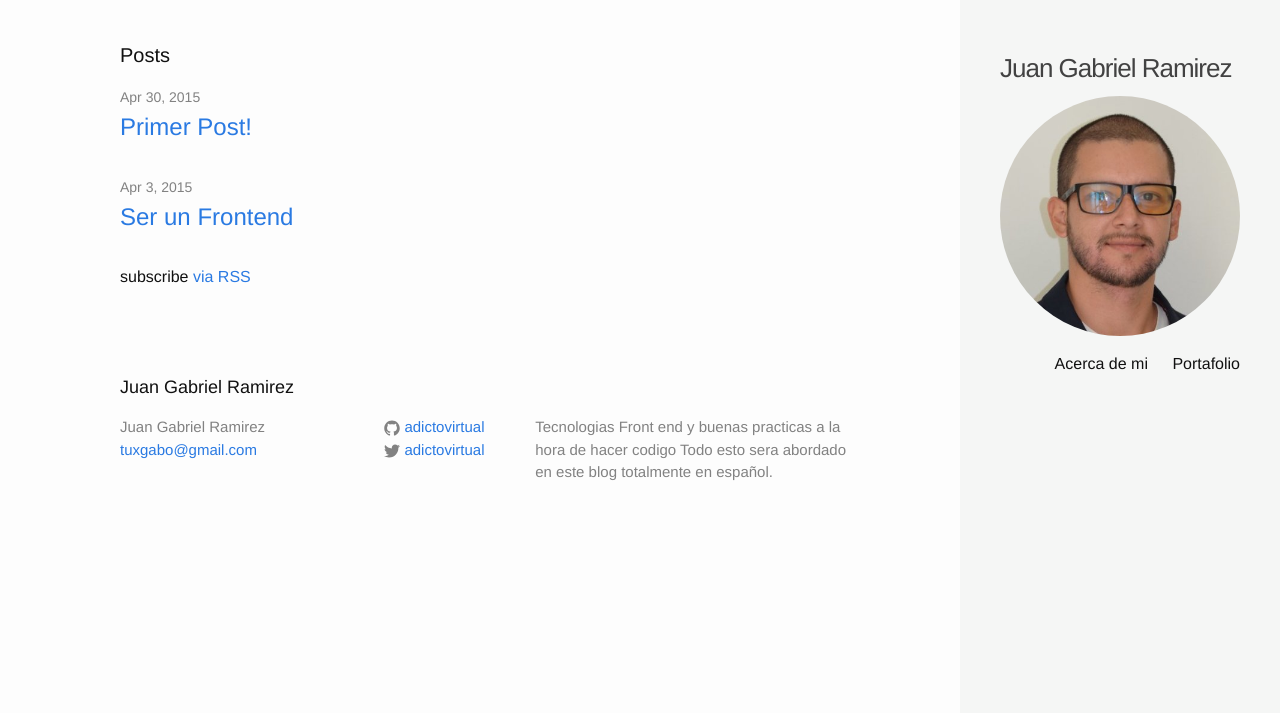
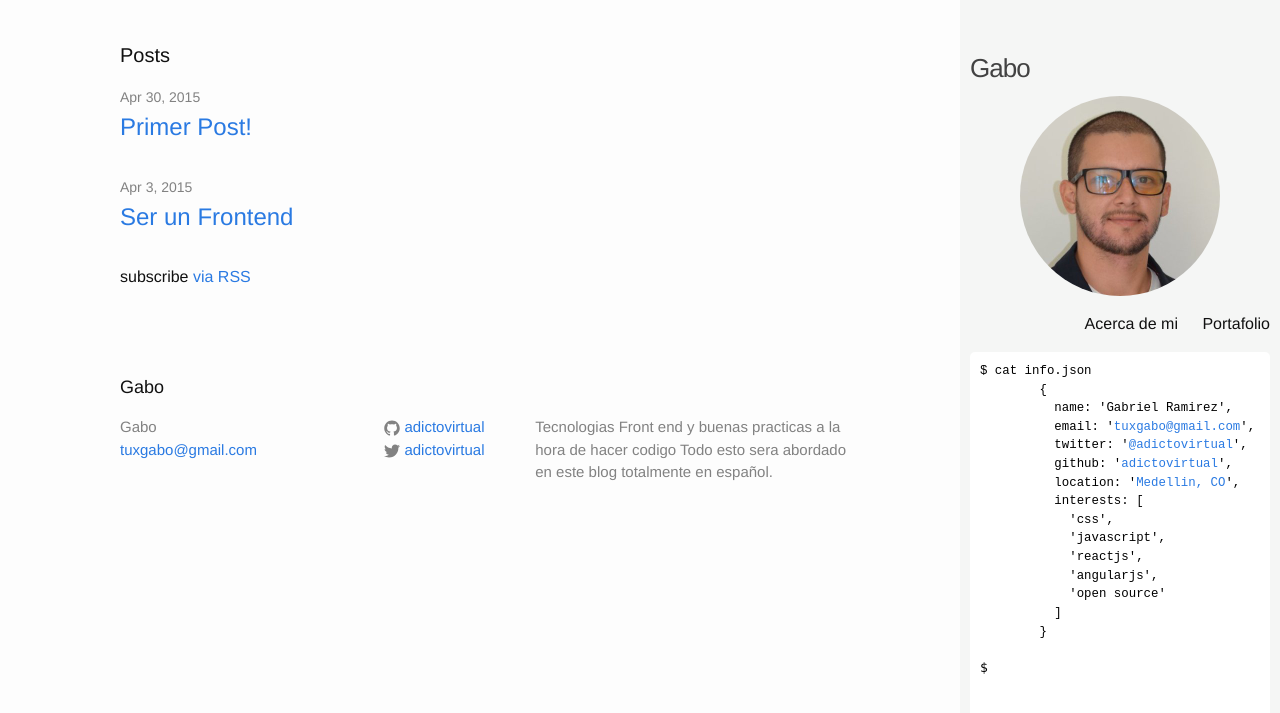
Before and after one commit to juanramirezc2/adictovirtual.github.io, a Jekyll site: the page built from index.html, in a window 1280 px wide. Shown: the top 713 px of the page. Built offline with Jekyll 4.4.1, drawn with Linux system fonts in a browser that asks for light colours.

Commit message:
added script for the console

```diff
--- a/_config.yml
+++ b/_config.yml
@@ -1,5 +1,5 @@
 # Site settings
-title: Juan Gabriel Ramirez
+title: Gabo
 email: tuxgabo@gmail.com
 description: > # this means to ignore newlines until "baseurl:"
   Tecnologias Front end y buenas practicas a la hora de hacer codigo
--- a/_includes/sidebar.html
+++ b/_includes/sidebar.html
@@ -4,6 +4,7 @@
 
     <a class="site-title" href="{{ site.baseurl }}/">{{ site.title }}</a>
     <div class="avatar"><img class="avatar__img" src="{{site.baseurl}}/assets/avatar.jpg"> </div>
+
     <nav class="site-nav">
       <a href="#" class="menu-icon">
         <svg viewBox="0 0 18 15">
@@ -21,7 +22,26 @@
         {% endfor %}
       </div>
     </nav>
-
+    <div class="sidebar__console extra-content">
+        <pre class="sidebar__output" id="output">$ cat info.json
+        {
+          name: 'Gabriel Ramirez',
+          email: '<a href="mailto:tuxgabo@gmail.com">tuxgabo@gmail.com</a>',
+          twitter: '<a href="http://twitter.com/adictovirtual">@adictovirtual</a>',
+          github: '<a href="http://github.com/adictovirtual">adictovirtual</a>',
+          location: '<a href="https://www.google.com/maps/d/edit?mid=z014XtrZlyug.kjPhPtegywrQ&usp=sharing">Medellin, CO</a>',
+          interests: [
+            'css',
+            'javascript',
+            'reactjs',
+            'angularjs',
+            'open source'
+          ]
+        }
+        </pre>
+      <textarea id="prompt" class="sidebar__textarea" spellcheck="false">$ </textarea>
+      <script src="/js/console.js" async=""></script>
+      </div>
   </div>
 
 </header>
--- a/_sass/_base.scss
+++ b/_sass/_base.scss
@@ -158,8 +158,6 @@ pre {
     max-width:         calc(#{$content-width} - (#{$spacing-unit} * 2));
     margin-right: auto;
     margin-left: auto;
-    padding-right: $spacing-unit;
-    padding-left: $spacing-unit;
     @extend %clearfix;
 
     @include media-query($on-laptop) {
@@ -204,7 +202,44 @@ pre {
 }
 
 .avatar{
+  padding: 50px 50px 0 50px;
   &__img{
     border-radius:50%;
   }
 }
+.sidebar{
+  &__console{
+    position: relative;
+    padding: 10px;
+    width: 280px;
+    height: 350px;
+    border-radius: 5px;
+    background-color: #fff;
+    cursor: text;
+    overflow-y: scroll;
+  }
+  &__output{
+    width: 100%;
+    border: 0;
+    background-color: white;
+    color: black;
+    font-size: 12.4px;
+    margin: 0;
+    white-space: pre-wrap;
+    padding:0;
+  }
+  &__textarea{
+    font-family: Menlo, Monaco, "Courier New", monospace;
+    border: 0;
+    background-color: white;
+    color: black;
+    font-size: 13px;
+    outline: 0;
+    resize: none;
+    width: 100%;
+    overflow: hidden;
+    height: 20px;
+    padding: 0;
+    margin: 0;
+  }
+}
--- /dev/null
+++ b/js/console.js
@@ -0,0 +1,93 @@
+// This code is not supposed to be pretty :)
+
+function insertAtCursor(myField, myValue) {
+  if (document.selection) {
+      myField.focus();
+      sel = document.selection.createRange();
+      sel.text = myValue;
+  } else if (myField.selectionStart || myField.selectionStart == '0') {
+      var startPos = myField.selectionStart;
+      var endPos = myField.selectionEnd;
+      myField.value = myField.value.substring(0, startPos)
+          + myValue
+          + myField.value.substring(endPos, myField.value.length);
+  } else {
+      myField.value += myValue;
+  }
+}
+
+function moveCaretToEnd(el) {
+  if (typeof el.selectionStart == "number") {
+    el.selectionStart = el.selectionEnd = el.value.length;
+  } else if (typeof el.createTextRange != "undefined") {
+    el.focus();
+    var range = el.createTextRange();
+    range.collapse(false);
+    range.select();
+  }
+}
+
+var prompt = document.getElementById('prompt');
+var output = document.getElementById('output');
+var tries = 0;
+
+prompt.parentNode.addEventListener('click', function() {
+  prompt.focus();
+});
+
+output.parentNode.addEventListener('click', function(e) {
+  e.stopPropagation();
+});
+
+prompt.addEventListener('keydown', function(e) {
+  var code = e.keyCode || e.which;
+
+  if (code == 8) {
+    insertAtCursor(prompt, '^H');
+    e.stopPropagation();
+    e.preventDefault();
+  }
+
+  var insertText = function(text) {
+      var el = document.createElement("div");
+      el.innerText = el.textContent = prompt.value + "\n" + text;
+      text = el.innerHTML;
+      prompt.value = "$ ";
+      output.innerHTML += text;
+      e.stopPropagation();
+      e.preventDefault();
+      setTimeout(function() {
+        prompt.parentNode.scrollTop = prompt.parentNode.scrollHeight;
+      }, 1);
+  }
+
+  if (code == 13) {
+    if (prompt.value.substring(2, 5) == 'cat') {
+      insertText("zsh: segmentation fault");
+      prompt.style.display = 'none';
+      prompt.disabled = true;
+      output.style.color = 'gray'
+    } else {
+      insertText("zsh: command not found: " + prompt.value.substring(2) + "\n\n");
+    }
+
+    tries += 1;
+  }
+});
+
+prompt.addEventListener('keyup', function(e) {
+  if (prompt.style.height != prompt.scrollHeight) {
+    prompt.style.height = (prompt.scrollHeight) + 'px';
+  }
+})
+
+function focusPrompt() {
+  moveCaretToEnd(prompt);
+
+  window.setTimeout(function() {
+    moveCaretToEnd(prompt);
+  }, 1);
+}
+
+prompt.addEventListener('focus', focusPrompt);
+prompt.addEventListener('mousedown', focusPrompt);
```
